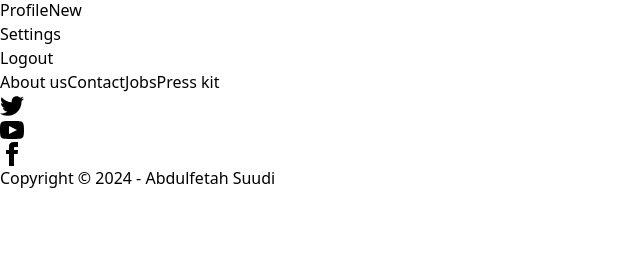
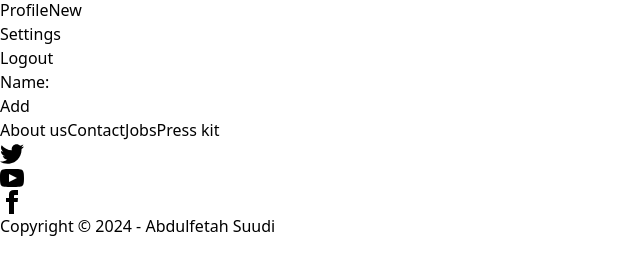
Before and after one commit to iamsuudi/phone-book, a React (Vite) app: page / in a window 1280 px wide. Shown: the part 350-624 px from the top of the page, without its empty margins (0-640 px from the left). Built offline with nearby package versions, Linux system fonts and the light colour scheme.

Commit message:
feat: Add creating new contact

```diff
--- a/src/App.jsx
+++ b/src/App.jsx
@@ -1,4 +1,5 @@
 import Footer from "./components/Footer";
+import HomePage from "./components/Home";
 import Nav from "./components/Nav";
 import Hoc from "./hoc/Hoc";
 
@@ -11,6 +12,9 @@ function App() {
                 <Nav />
             </Hoc>
             <Hoc>
+              <HomePage />
+            </Hoc>
+            <Hoc>
                 <Footer />
             </Hoc>
         </>
--- /dev/null
+++ b/src/components/Home.jsx
@@ -0,0 +1,34 @@
+import { useState } from "react";
+
+export default function HomePage() {
+
+    const [contacts, setContacts] = useState([]);
+    const [input, setInput] = useState('');
+
+    const handleSubmit = (e) => {
+        e.preventDefault();
+        console.log(input);
+        setContacts(contacts.concat(input));
+    }
+
+    return (
+        <div className="p-10 flex flex-col">
+            <form method="post" onSubmit={handleSubmit}>
+                <p>
+                    <label htmlFor="name">Name: </label>
+                    <input type="text" value={input} onChange={(e) => {setInput(e.target.value)}}/>
+                </p>
+                <button type="submit" className="btn btn-primary" >Add</button>
+            </form>
+            <div>
+                {
+                    contacts.map((contact, index) => {
+                        return (
+                            <p key={index}>{contact}</p>
+                        );
+                    })
+                }
+            </div>
+        </div>
+    );
+}
```
